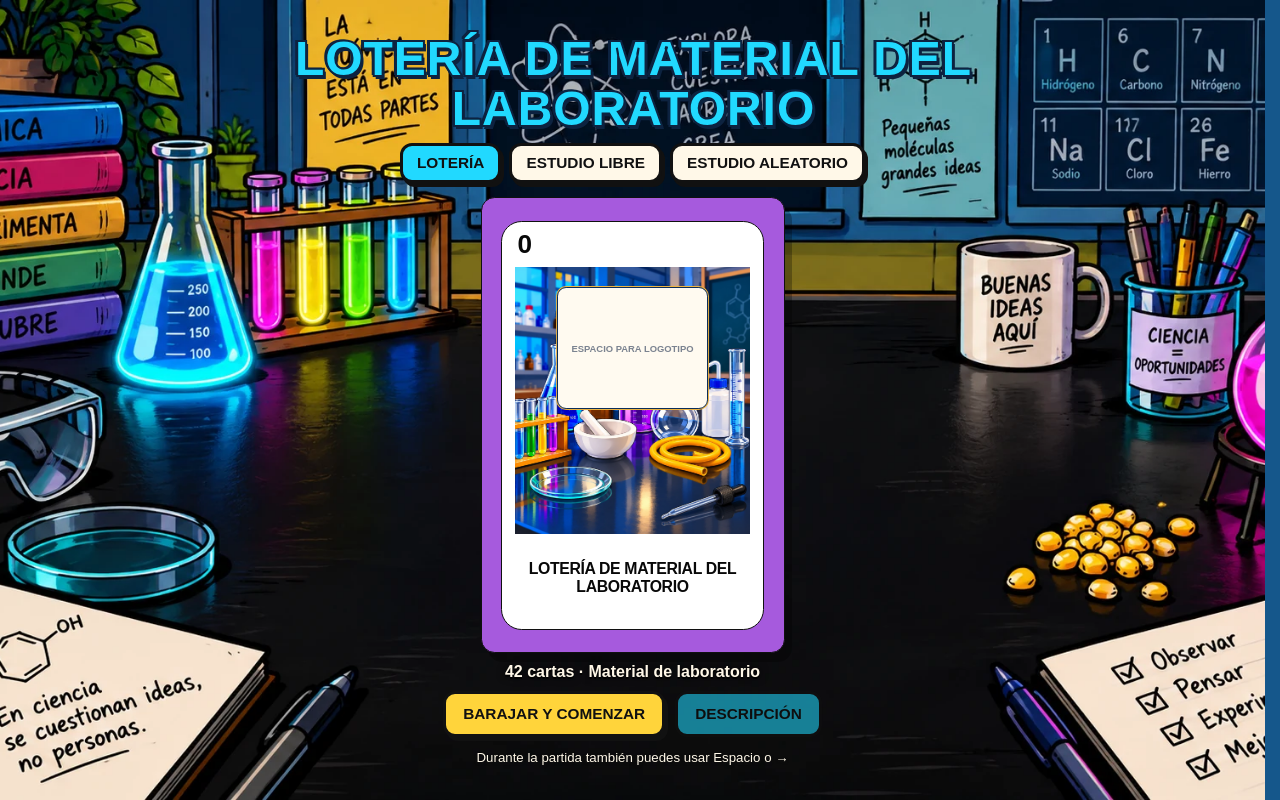
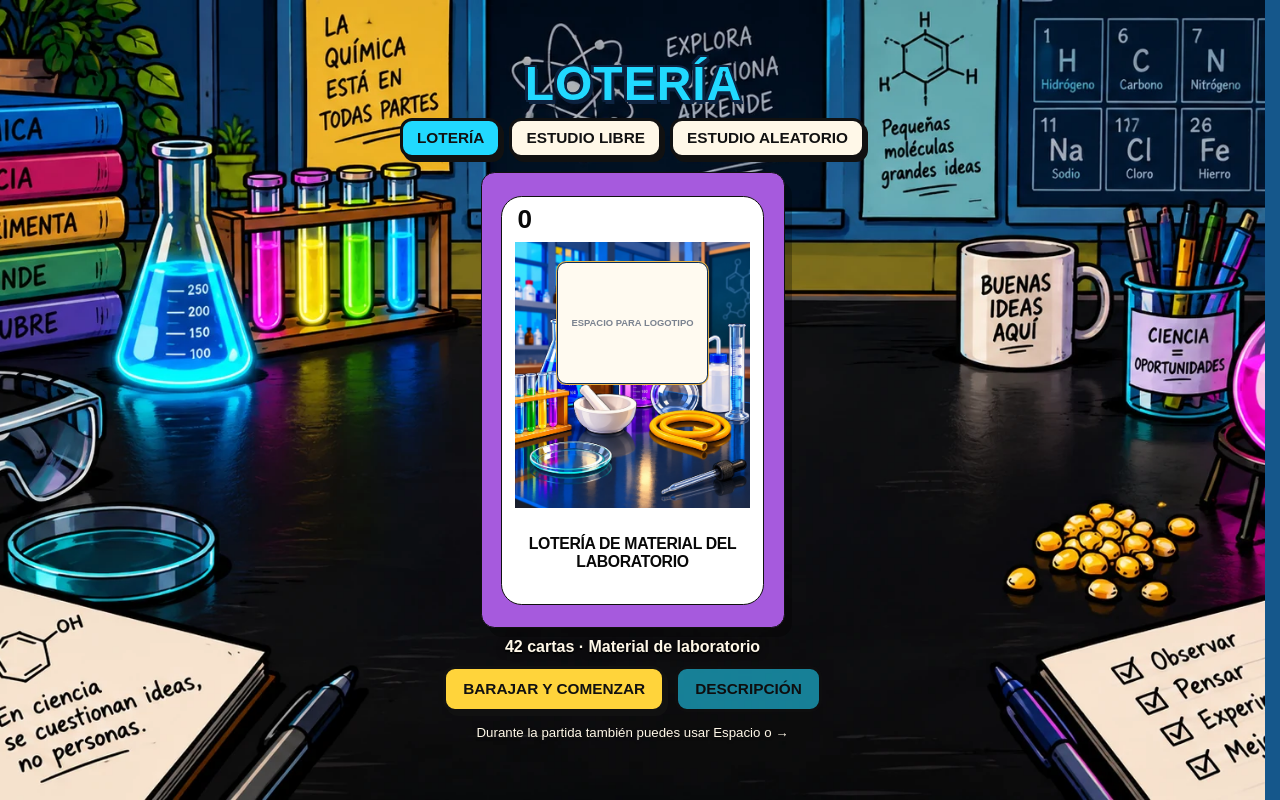
Before and after one commit to alquidemica/material-de-laboratorio, a plain HTML site: page index.html in a window 1280 px wide. Drawn offline with Linux system fonts and the light colour scheme.

Commit message:
Update index.html
Shorter headers

```diff
--- a/index.html
+++ b/index.html
@@ -11,7 +11,7 @@
 </head>
 <body>
 <main class="app" id="app">
-  <h1 class="title" id="pageTitle">Lotería de material del laboratorio</h1>
+  <h1 class="title" id="pageTitle">Lotería</h1>
   <nav class="mode-nav" aria-label="Modo de aprendizaje">
     <button id="lotteryMode" aria-pressed="true">LOTERÍA</button>
     <button id="studyMode" aria-pressed="false" disabled>ESTUDIO LIBRE</button>
```
